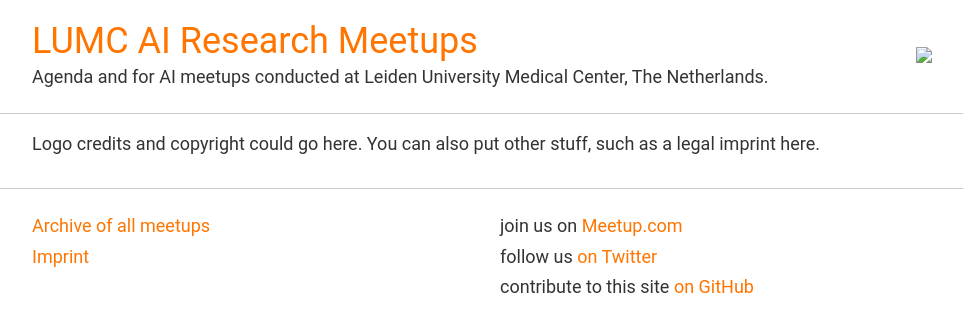
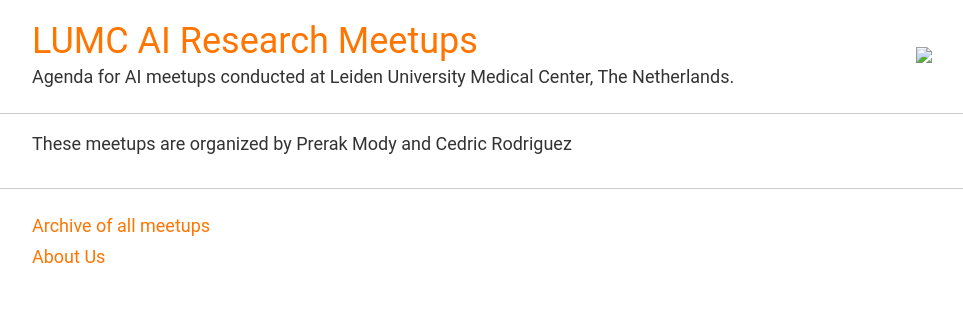
Before and after one commit to lumcaimeetup/lumcaimeetup.github.io, a Jekyll site: the page built from imprint.html, in a window 1280 px wide. Shown: the top 332 px of the page, without its empty margins (158-1121 px from the left). Built offline with Jekyll 4.4.1, drawn with Linux system fonts in a browser that asks for light colours.

Commit message:
[Mody] Changed footer

```diff
--- a/_config.yml
+++ b/_config.yml
@@ -1,6 +1,6 @@
 # Site settings
 title: LUMC AI Research Meetups
-description: "Agenda and for AI meetups conducted at Leiden University Medical Center, The Netherlands."
+description: "Agenda for AI meetups conducted at Leiden University Medical Center, The Netherlands."
 baseurl: ""
 url: "http://CHANGEME.com"
 author:
--- a/_includes/footer.html
+++ b/_includes/footer.html
@@ -8,7 +8,7 @@
       {% endfor %}
     </nav>
     <aside class="external-links">
-      <p>
+      <!-- <p>
         join us on <a href="http://www.meetup.com/{{ site.author.meetup }}" rel="me">Meetup.com</a>
       </p>
       <p>
@@ -16,7 +16,7 @@
       </p>
       <p>
         contribute to this site <a href="{{ site.source_url }}">on GitHub</a>
-      </p>
+      </p> -->
     </aside>
   </div>
 </footer>
--- a/imprint.html
+++ b/imprint.html
@@ -1,11 +1,10 @@
 ---
 layout: default
-title: Imprint
-permalink: /imprint/
+title: About Us
+permalink: /abous-us/
 ---
 <article class="page" role="main">
   <p>
-    Logo credits and copyright could go here. You can also put other stuff, such as
-    a legal imprint here.
+    These meetups are organized by Prerak Mody and Cedric Rodriguez
   </p>
 </article>
```
